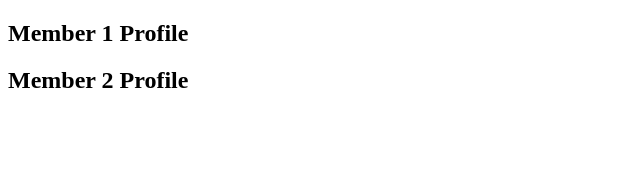
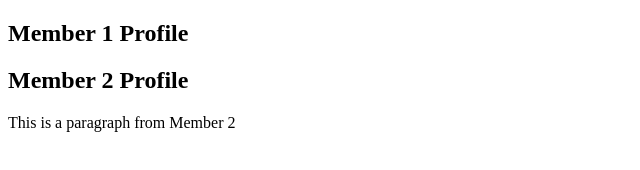
Before and after one commit to longsnhu/Assignment, a plain HTML site: page index.html in a window 1280 px wide. Shown: the whole page, without its empty margins (0-640 px from the left). Drawn offline with Linux system fonts and the light colour scheme.

Commit message:
Second commit of member 2

```diff
--- a/index.html
+++ b/index.html
@@ -12,6 +12,7 @@
 
     <section id="member2">
       <h2>Member 2 Profile</h2>
+      <p>This is a paragraph from Member 2</p>
 
     </section>
 
```
